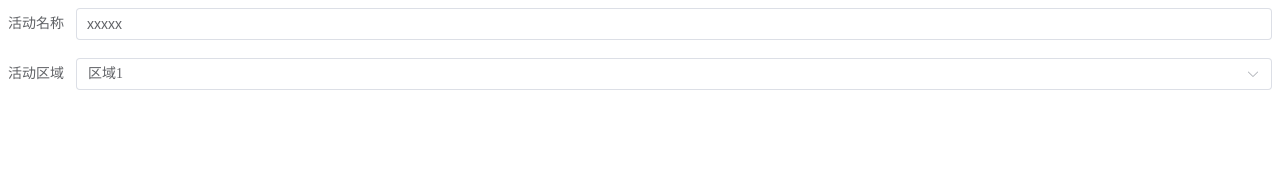
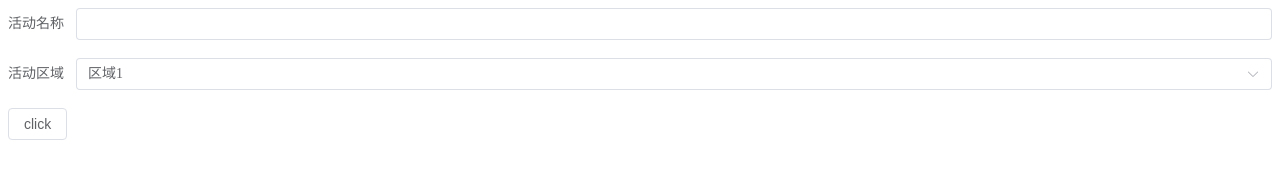
Before and after one commit to xiaojingming/form-builder, a Vue app: page /#/form in a window 1280 px wide. Shown: the top 190 px of the page. Built offline with nearby package versions, Linux system fonts and the light colour scheme.

Commit message:
form-builder base function init

```diff
--- a/components.d.ts
+++ b/components.d.ts
@@ -7,6 +7,7 @@ export {}
 
 declare module '@vue/runtime-core' {
   export interface GlobalComponents {
+    ElButton: typeof import('element-plus/es')['ElButton']
     ElForm: typeof import('element-plus/es')['ElForm']
     ElFormItem: typeof import('element-plus/es')['ElFormItem']
     ElInput: typeof import('element-plus/es')['ElInput']
--- a/package.json
+++ b/package.json
@@ -11,6 +11,7 @@
   },
   "dependencies": {
     "@vitejs/plugin-vue": "^3.1.2",
+    "@vitejs/plugin-vue-jsx": "^2.0.1",
     "element-plus": "^2.2.17",
     "vite": "^3.1.7",
     "vue": "^3.2.37",
--- a/src/pages/Form/Components/FormPageTemplate.vue
+++ b/src/pages/Form/Components/FormPageTemplate.vue
@@ -1,7 +1,9 @@
+<!-- eslint-disable no-restricted-syntax -->
+<!-- eslint-disable consistent-return -->
 <!-- eslint-disable no-param-reassign -->
 <!-- eslint-disable vue/no-mutating-props -->
 <script lang="ts">
-import { defineComponent, h } from 'vue';
+import { defineComponent, h, computed } from 'vue';
 import { ElFormItem, ElOption } from 'element-plus';
 
 interface Options {
@@ -19,20 +21,42 @@ export default defineComponent({
       type: String,
       default: '',
     },
+    form: {
+      type: Object,
+      default: () => {},
+    },
   },
   emits: ['update:modelValue'],
   setup(props, { emit }) {
-    return () => h(ElFormItem, {
+    const componentShow = computed(() => {
+      const currentHasVif = props.config?.options?.vIf;
+      if (currentHasVif) {
+        for (const { relationKey, value } of currentHasVif) {
+          if (props.form[relationKey] !== value) {
+            return false;
+          }
+        }
+      }
+      return true;
+    });
+    return () => {
+      if (!componentShow.value) {
+        emit('update:modelValue', '');
+        return;
+      }
+      return h(ElFormItem, {
         label: props.config.label,
       }, () => h(props.config.type, {
         modelValue: props.modelValue,
         'onUpdate:modelValue': (value: string) => {
           emit('update:modelValue', value);
         },
-    }, () => props.config?.optionData.map((option: Options) => h(ElOption, {
+      }, () => props.config?.optionData
+        .map((option: Options) => h(ElOption, {
           label: option.label,
           value: option.value,
         }))));
+    };
   },
 });
 </script>
--- a/src/pages/Form/Components/template.ts
+++ b/src/pages/Form/Components/template.ts
@@ -5,13 +5,19 @@ const config = [
     type: ElInput,
     label: '活动名称',
     formKey: 'active',
-    value: 'xxxxx',
+    options: {
+      vIf: [
+        {
+          relationKey: 'area',
+          value: 'area1',
+        },
+      ],
+    },
   },
   {
     type: ElSelect,
     label: '活动区域',
     formKey: 'area',
-    value: 'area1',
     optionData: [
       {
         label: '区域1',
--- a/src/pages/Form/FormPage.vue
+++ b/src/pages/Form/FormPage.vue
@@ -4,9 +4,12 @@ import FormPageTemplate from './Components/FormPageTemplate.vue';
 import config from './Components/template';
 
 const form = reactive({
-  active: 'xxxxx',
+  active: '',
   area: 'area1',
 });
+const handleClick = () => {
+  console.log(form);
+};
 </script>
 
 <template>
@@ -14,10 +17,14 @@ const form = reactive({
     <FormPageTemplate
       v-for="(item, index) in config"
       :key="index"
-      v-model="form[item.formKey]"
+      v-model="form[(item.formKey as keyof typeof form)]"
       :config="item"
+      :form="form"
     />
   </el-form>
+  <el-button @click="handleClick">
+    click
+  </el-button>
 </template>
 
 <style lang='scss' scoped>
--- a/vite.config.ts
+++ b/vite.config.ts
@@ -4,6 +4,7 @@ import { join } from 'path';
 import AutoImport from 'unplugin-auto-import/vite';
 import Components from 'unplugin-vue-components/vite';
 import { ElementPlusResolver } from 'unplugin-vue-components/resolvers';
+import VueJsx from '@vitejs/plugin-vue-jsx';
 
 // https://vitejs.dev/config/
 export default defineConfig({
@@ -15,6 +16,7 @@ export default defineConfig({
     Components({
       resolvers: [ElementPlusResolver()],
     }),
+    VueJsx(),
   ],
   resolve: {
     alias: {
```
Also changed, not shown: 1 other file (tests, documents, lock files or other folders). Lines whose indentation alone changed are shown as unchanged.
